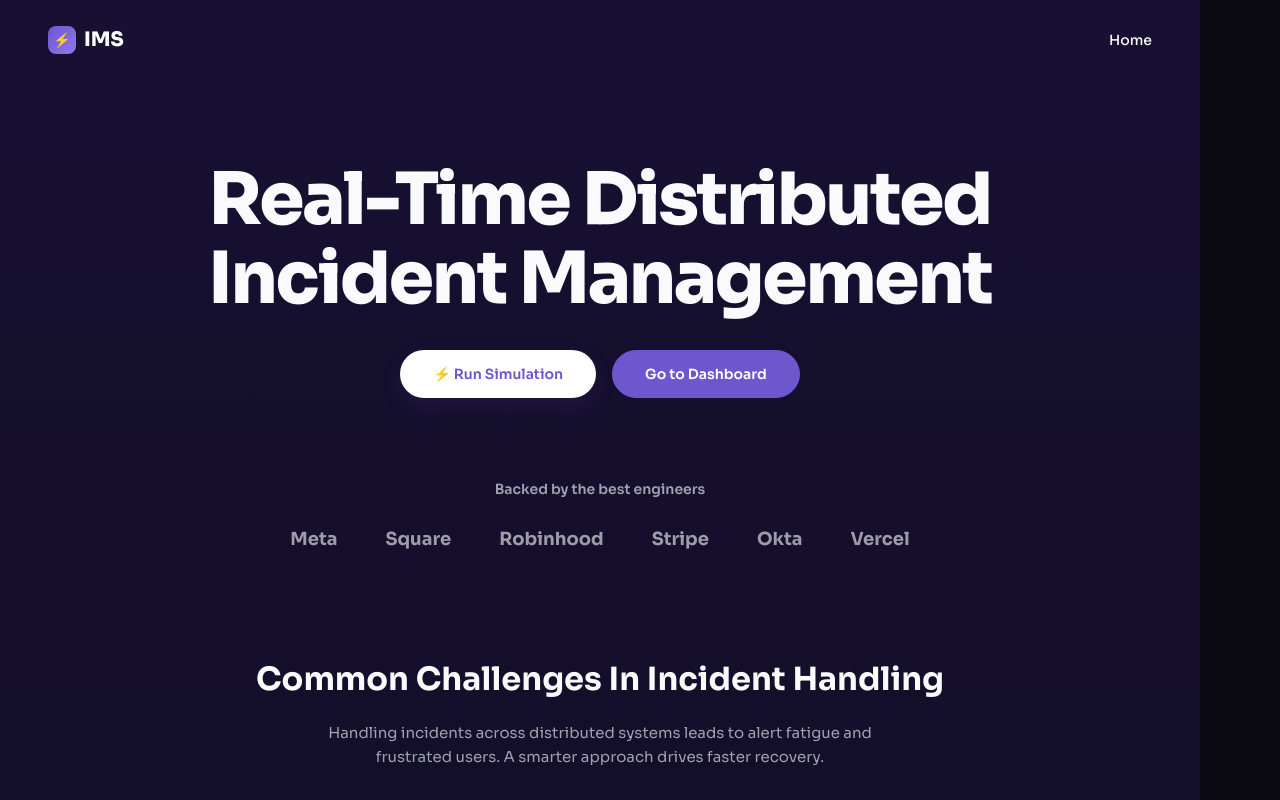
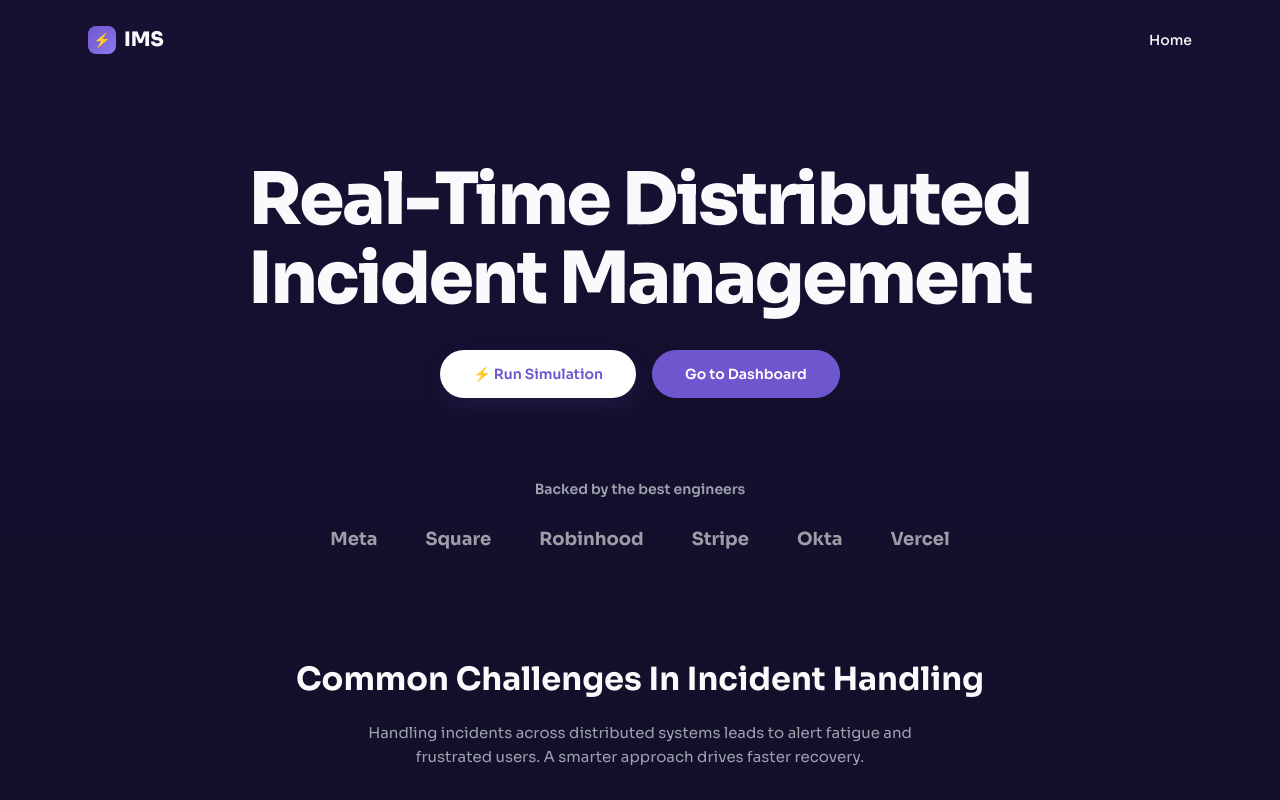
Before and after one commit to Duggineniakhil/IMS, a React (Vite) app in the folder frontend/: page / in a window 1280 px wide. Shown: the top 800 px of the page. Built offline with nearby package versions, Linux system fonts and the light colour scheme; no server answers.

Commit message:
fix: resolve black screen layout issue on landing page

```diff
--- a/frontend/src/pages/LandingPage.tsx
+++ b/frontend/src/pages/LandingPage.tsx
@@ -10,6 +10,8 @@ export function LandingPage() {
     <div style={{
       background: 'var(--bg-hero-gradient)',
       minHeight: '100vh',
+      width: '100%',
+      flex: 1,
       color: 'var(--text-primary)',
       overflowX: 'hidden'
     }}>
```
